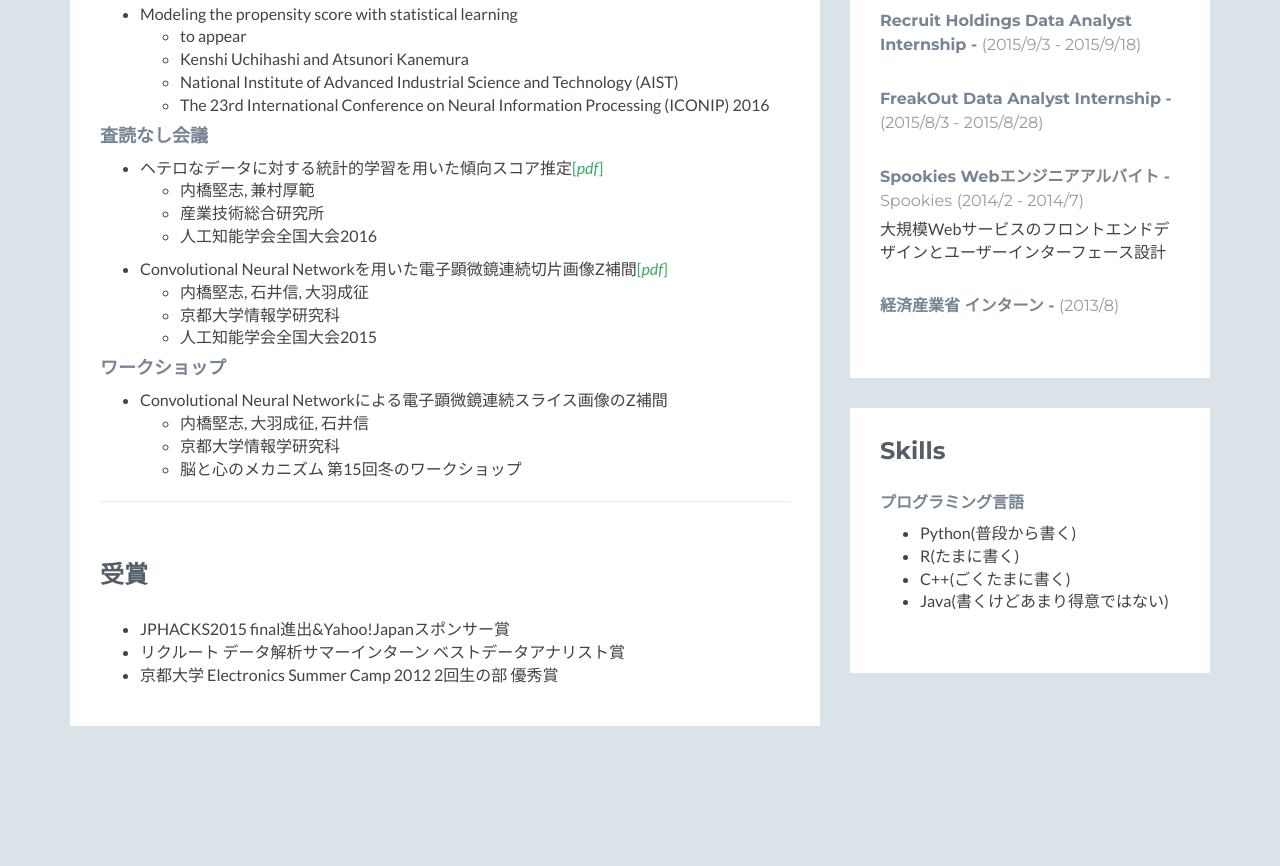
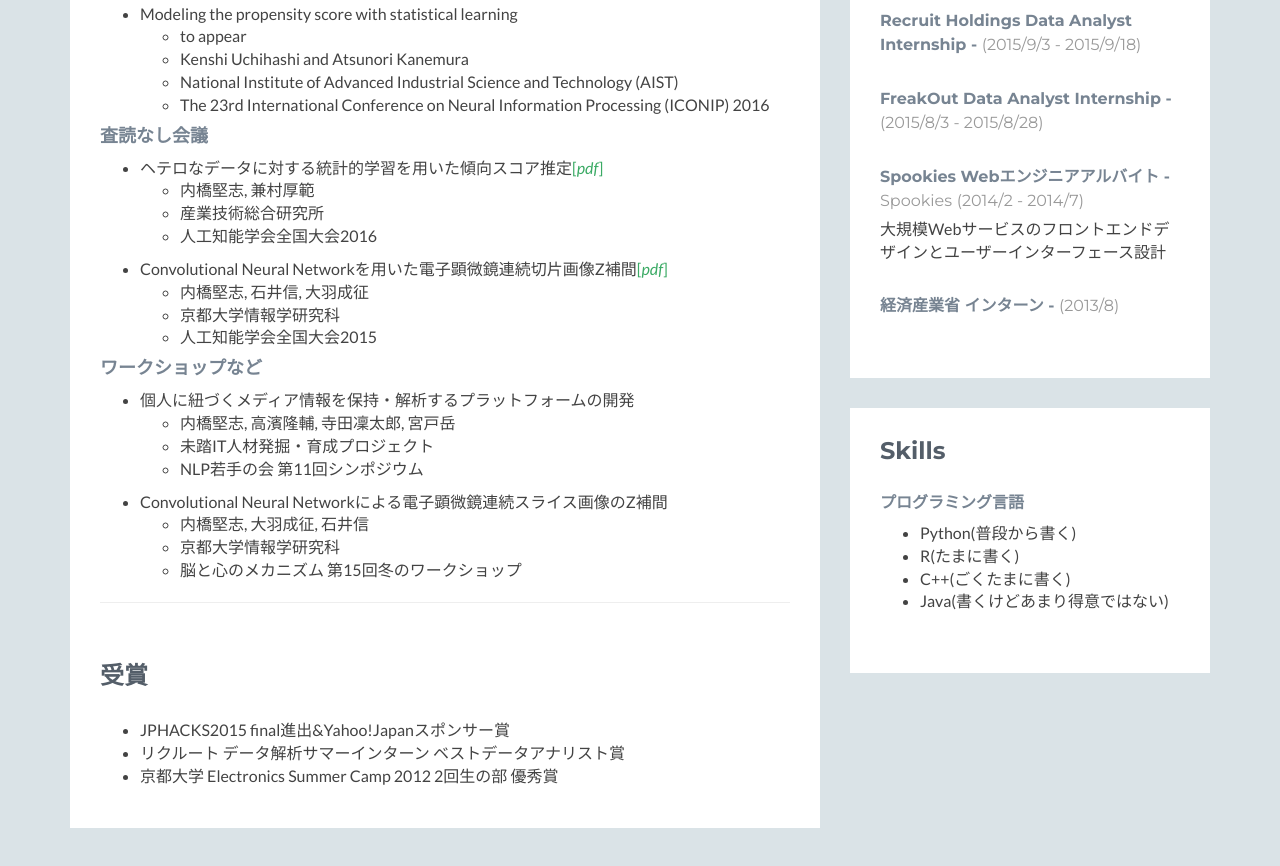
Before and after one commit to uchihashikenshi/uchihashi_k_web, a plain HTML site: page index.html in a window 1280 px wide. Shown: the part 923-1789 px from the top of the page. Before the commit the page ends 1739 px from the top, so only its background shows below. Drawn offline with Linux system fonts and the light colour scheme; no server answers; a script that the page names is missing.

Commit message:
yansの情報を追加

```diff
--- a/index.html
+++ b/index.html
@@ -159,7 +159,23 @@
                                     </ul>
                                 </li>
                             </ul>
-                        <h4 class="title">ワークショップ</h4>
+                        <h4 class="title">ワークショップなど</h4>
+                            <ul>
+                                <li>
+                                    個人に紐づくメディア情報を保持・解析するプラットフォームの開発
+                                    <ul>
+                                        <li>
+                                            内橋堅志, 高濱隆輔, 寺田凜太郎, 宮戸岳
+                                        </li>
+                                        <li>
+                                            未踏IT人材発掘・育成プロジェクト
+                                        </li>
+                                        <li>
+                                            NLP若手の会 第11回シンポジウム
+                                        </li>
+                                    </ul>
+                                </li>
+                            </ul>
                             <ul>
                                 <li>
                                     Convolutional Neural Networkによる電子顕微鏡連続スライス画像のZ補間
```
